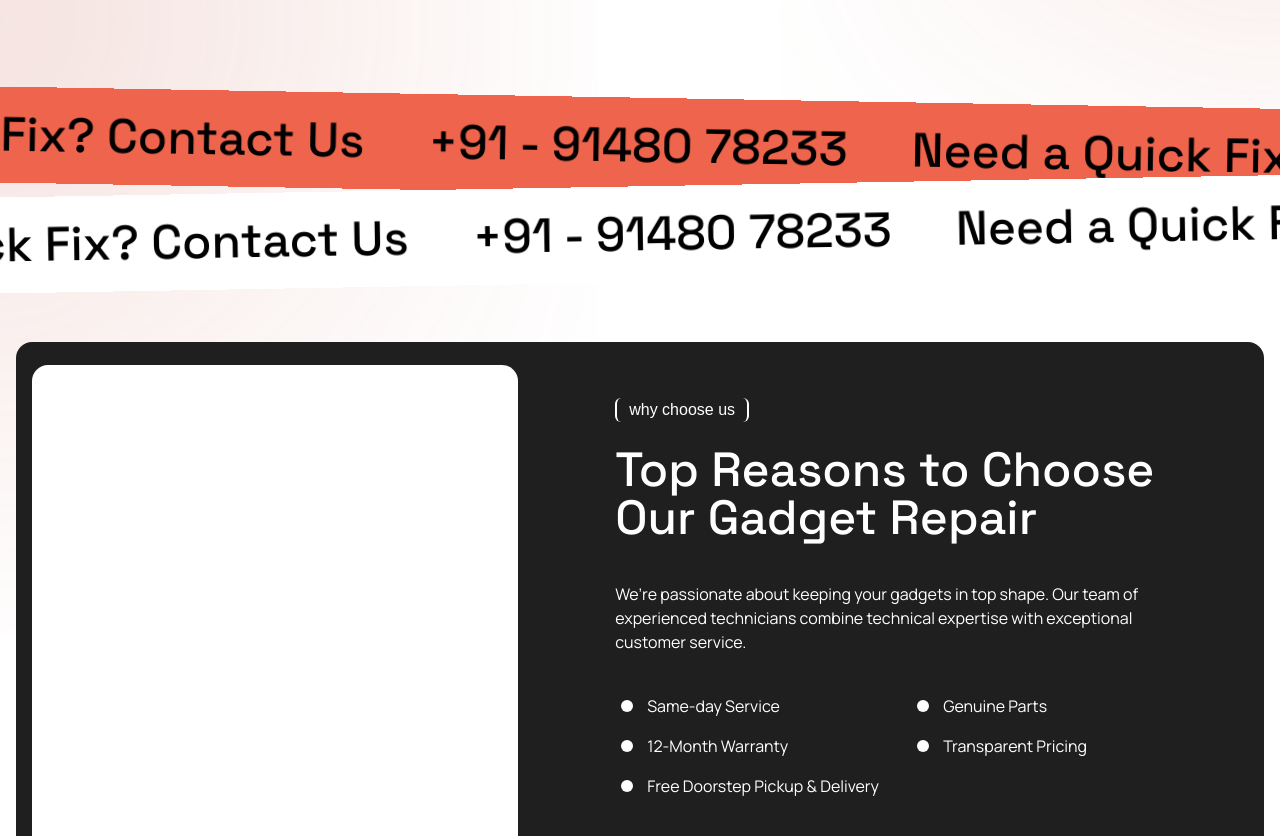
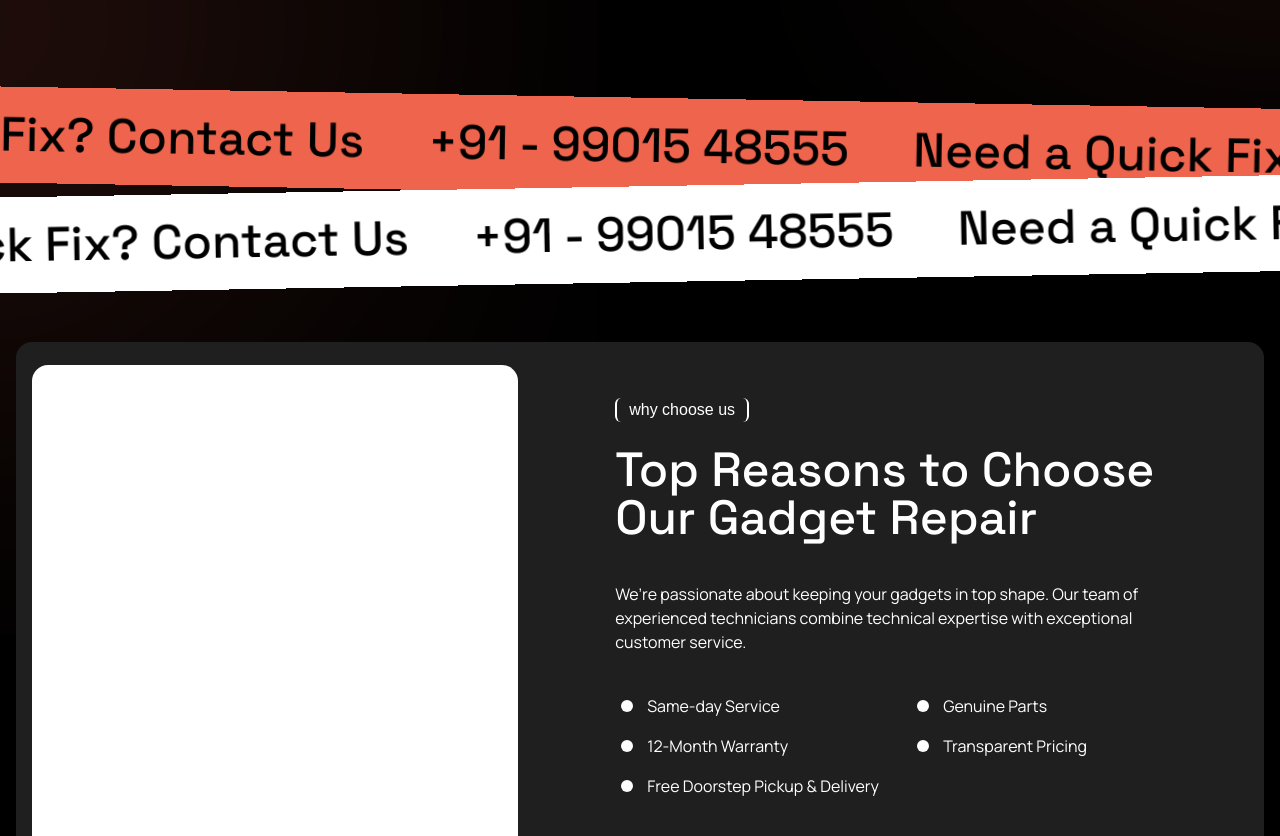
Before and after one commit to nayaz-zyphon/Zyphon, a Next.js app: page / in a window 1280 px wide. Shown: the part 3599-4435 px from the top of the page. Built offline with nearby package versions, Linux system fonts and the light colour scheme.

Commit message:
bg-black

```diff
--- a/app/page.tsx
+++ b/app/page.tsx
@@ -13,7 +13,7 @@ import NavBar from "@/layout/NavBar"
 
 const Hero = () => {
   return (
-    <>
+    <div className="bg-black">
       <NavBar />
 
       <div className="sm:p-4">
@@ -46,7 +46,7 @@ const Hero = () => {
 
         <Footer />
       </div>
-    </>
+    </div>
   )
 }
 
--- a/components/AnimatedContactUs.tsx
+++ b/components/AnimatedContactUs.tsx
@@ -35,7 +35,7 @@ const TextMoving = ({ bgColor, textColor, rotateAngle, translateY, animateClass
                     Need a Quick Fix? Contact Us
                 </p>
                 <p>
-                    +91 - 91480 78233
+                    +91 - 99015 48555
                 </p>
             </div>
             <div className="flex sm:gap-16 gap-8">
@@ -43,7 +43,7 @@ const TextMoving = ({ bgColor, textColor, rotateAngle, translateY, animateClass
                     Need a Quick Fix? Contact Us
                 </p>
                 <p>
-                    +91 - 91480 78233
+                    +91 - 99015 48555
                 </p>
             </div>
             <div className="flex sm:gap-16 gap-8">
```
